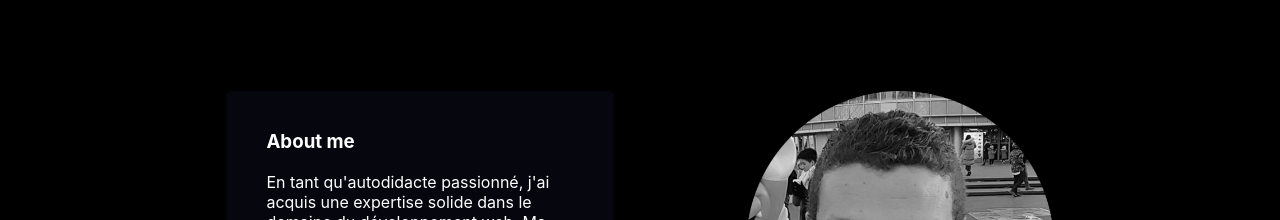
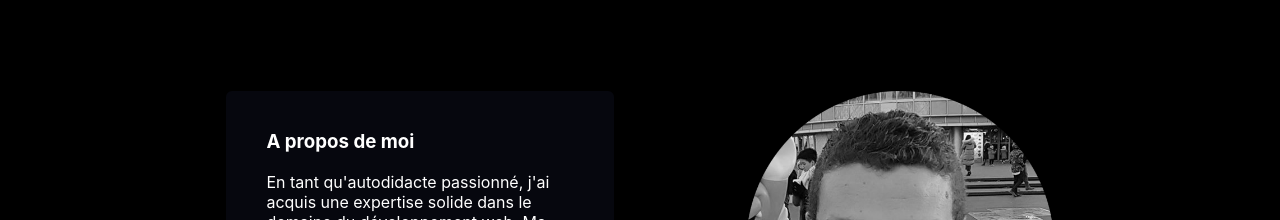
Before and after one commit to noxbike/portfolio, a React (Create React App) app: page / in a window 1280 px wide. Shown: the part 1400-1620 px from the top of the page. Built offline with nearby package versions, Linux system fonts and the light colour scheme.

Commit message:
change about me by a propos de moi

```diff
--- a/src/components/about/About.js
+++ b/src/components/about/About.js
@@ -8,7 +8,7 @@ function About() {
         <div className="container">
             <div className="layout-profile">
                 <div className='aboutMe'>
-                    <h3>About me</h3>
+                    <h3>A propos de moi</h3>
                     <p>
                     En tant qu'autodidacte passionné, j'ai acquis une expertise solide dans le domaine du développement
                     web. Ma volonté d'apprendre de manière autonome m'a permis de maîtriser les langages de programmation,
```
